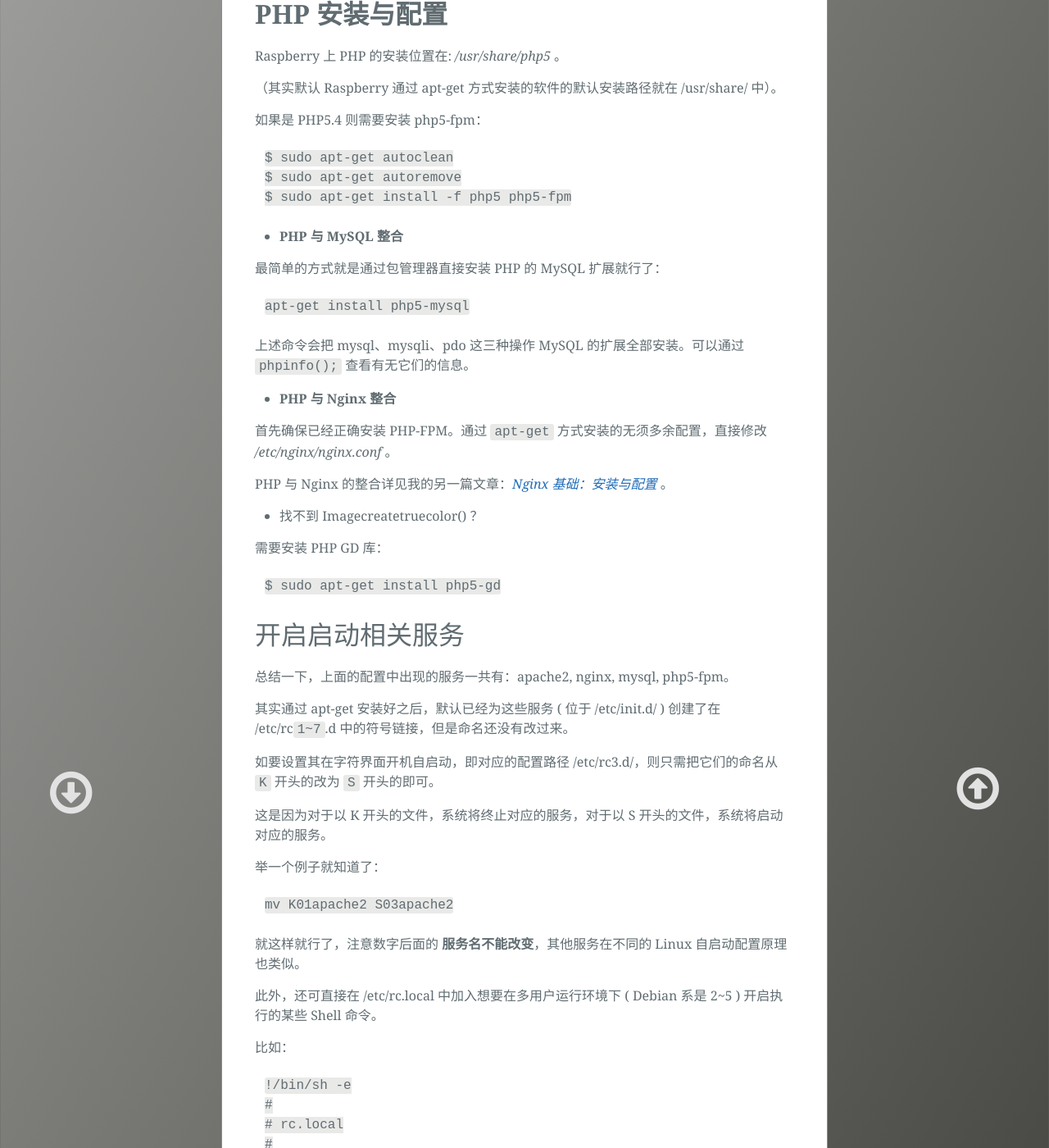
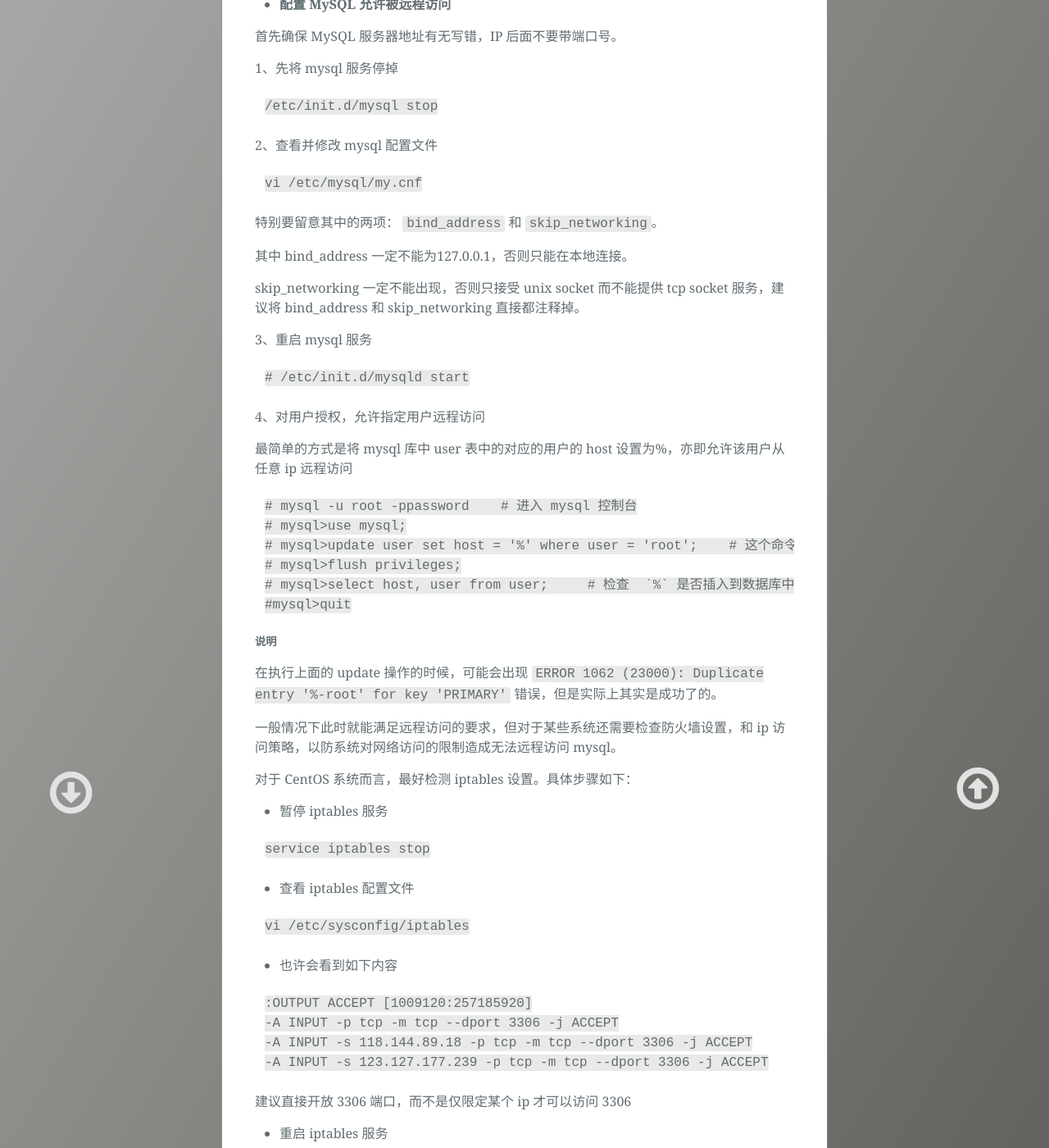
Before and after one commit to light-shadow/ckwongloy.github.io, a Jekyll site: the page built from _posts/2015-11-08-Linux-Nginx-PHP-MySQL-Apache.md, in a window 1280 px wide and 1400 px high, scrolled down 3840 px. Shown: the whole window at 82% size. Built offline with Jekyll 4.4.1, drawn with Linux system fonts in a browser that asks for light colours; Markdown is read by kramdown in place of the engine named in the settings; some of the changed text lies outside the part shown.

Commit message:
normally adding contents

````diff
--- a/_posts/2015-11-08-Linux-Nginx-PHP-MySQL-Apache.md
+++ b/_posts/2015-11-08-Linux-Nginx-PHP-MySQL-Apache.md
@@ -174,6 +174,84 @@ apt-get install mysql-server mysql-client
 
 查看 /etc/rc.d/init.d/mysqld status 看看mysql 是否已经启动，另外看看是不是权限问题。
 
+- **配置 MySQL 允许被远程访问**
+
+首先确保 MySQL 服务器地址有无写错，IP 后面不要带端口号。
+
+1、先将 mysql 服务停掉
+
+```
+/etc/init.d/mysql stop
+```
+
+2、查看并修改 mysql 配置文件
+
+```
+vi /etc/mysql/my.cnf
+```
+
+特别要留意其中的两项： `bind_address` 和 `skip_networking`。
+
+其中 bind_address 一定不能为127.0.0.1，否则只能在本地连接。
+
+skip_networking 一定不能出现，否则只接受 unix socket 而不能提供 tcp socket 服务，建议将 bind_address 和 skip_networking 直接都注释掉。
+
+3、重启 mysql 服务
+
+```
+# /etc/init.d/mysqld start
+```
+
+4、对用户授权，允许指定用户远程访问
+
+最简单的方式是将 mysql 库中 user 表中的对应的用户的 host 设置为%，亦即允许该用户从任意 ip 远程访问
+
+```
+# mysql -u root -ppassword    # 进入 mysql 控制台
+# mysql>use mysql;
+# mysql>update user set host = '%' where user = 'root';    # 这个命令执行错误时可略过
+# mysql>flush privileges;
+# mysql>select host, user from user;     # 检查  `%` 是否插入到数据库中
+#mysql>quit
+```
+
+##### **说明**
+
+在执行上面的 update 操作的时候，可能会出现 `ERROR 1062 (23000): Duplicate entry '%-root' for key 'PRIMARY'` 错误，但是实际上其实是成功了的。
+
+一般情况下此时就能满足远程访问的要求，但对于某些系统还需要检查防火墙设置，和 ip 访问策略，以防系统对网络访问的限制造成无法远程访问 mysql。
+
+对于 CentOS 系统而言，最好检测 iptables 设置。具体步骤如下：
+
+- 暂停 iptables 服务
+
+```
+service iptables stop
+```
+
+- 查看 iptables 配置文件
+
+```
+vi /etc/sysconfig/iptables
+```
+
+- 也许会看到如下内容
+
+```
+:OUTPUT ACCEPT [1009120:257185920]
+-A INPUT -p tcp -m tcp --dport 3306 -j ACCEPT
+-A INPUT -s 118.144.89.18 -p tcp -m tcp --dport 3306 -j ACCEPT
+-A INPUT -s 123.127.177.239 -p tcp -m tcp --dport 3306 -j ACCEPT
+```
+
+建议直接开放 3306 端口，而不是仅限定某个 ip 才可以访问 3306
+
+- 重启 iptables 服务
+
+```
+service iptables start
+```
+
 **PHP 安装与配置**
 -
 
@@ -306,3 +384,5 @@ dpkg --get-selections | grep mysql
 - _<http://shumeipai.nxez.com/2013/08/25/install-and-config-lnmp.html>_
 
 - _[Linux（基于CentOS的LAMP）环境搭建图文教程](http://faq.comsenz.com/library/system/env/env_linux.htm)_
+
+- _[mysql远程访问失败解决方案](http://blog.csdn.net/yyrookie/article/details/17589849)_
````
Also changed, not shown: _posts/2015-08-18-WAMP-QA.md (+18 -0 lines), _posts/2015-10-10-MVC-Introduction.md (+3 -1 lines), _posts/2015-11-21-Nginx-Basic-Configuration.md (+29 -0 lines), _posts/2015-12-04-Namespace-In-PHP.md (+11 -1 lines), _posts/2016-01-05-Tmux-Thefuck-First-Try.md (+2 -0 lines).
